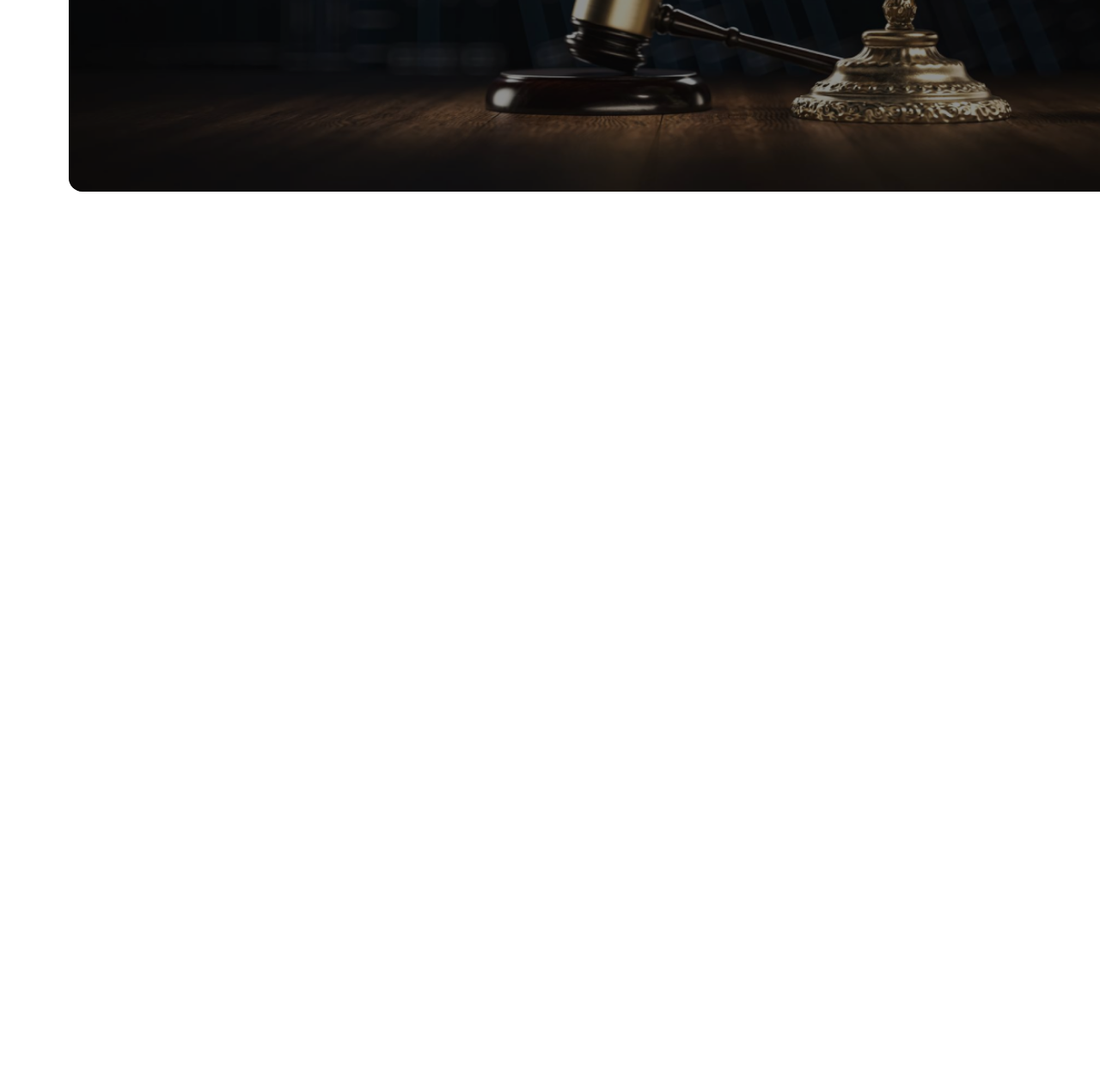
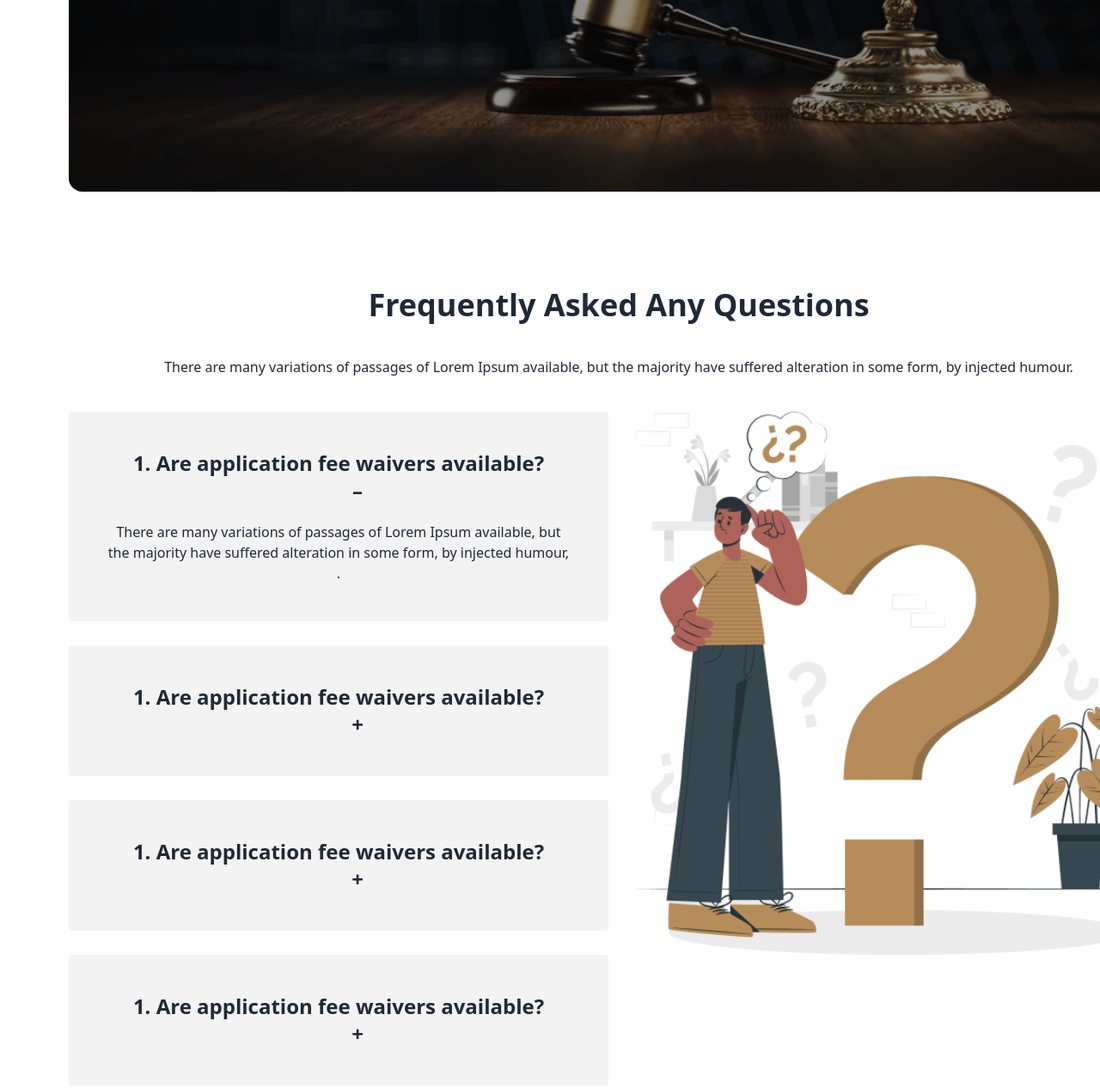
Before and after one commit to zahid072/legal-solution, a plain HTML site: page index.html in a window 1280 px wide. Shown: the part 2573-3839 px from the top of the page at 86% size. Before the commit the page ends 2796 px from the top, so only its background shows below. Drawn offline with nearby package versions, Linux system fonts and the light colour scheme.

Commit message:
asked question section added

```diff
--- a/index.html
+++ b/index.html
@@ -177,53 +177,74 @@
         <section>
             <div class="text-center space-y-10">
                 <h1 class="text-4xl font-extrabold">What our client say</h1>
-                <p>There are many variations of passages of Lorem Ipsum available, but the majority have suffered alteration in some form, by injected humour.</p>
+                <p>There are many variations of passages of Lorem Ipsum available, but the majority have suffered
+                    alteration in some form, by injected humour.</p>
                 <div class="bg-[url('./images/banner.png')] bg-cover bg-no-repeat lg:h-[600px] rounded-2xl">
                     <div class="carousel w-full h-full bg-[#0b0b0b73] rounded-2xl">
                         <div id="slide1" class="carousel-item relative w-full ">
                             <div class="text-white max-w-[900px] mx-auto lg:mt-32 mt-16 px-4">
-                                <img class="w-16 mx-auto mb-6 rounded-full border-4" src="https://avatars.githubusercontent.com/u/155253512?v=4" alt="">
+                                <img class="w-16 mx-auto mb-6 rounded-full border-4"
+                                    src="https://avatars.githubusercontent.com/u/155253512?v=4" alt="">
                                 <h1 class="lg:text-2xl lg:font-extrabold text-xl font-bold">MD. ZAHID HASAN</h1>
                                 <p>UIX Designer</p>
-                                <p class="mt-8 leading-7">Contrary to popular belief, Lorem Ipsum is not simply random text. It has roots in a piece of classical Latin literature from 45 BC, making it over 2000 years old. Richard McClintock, a Latin professor at Hampden-Sydney College in Virginia, looked up one of the more obscure Latin words, consectetur.</p>
+                                <p class="mt-8 leading-7">Contrary to popular belief, Lorem Ipsum is not simply random
+                                    text. It has roots in a piece of classical Latin literature from 45 BC, making it
+                                    over 2000 years old. Richard McClintock, a Latin professor at Hampden-Sydney College
+                                    in Virginia, looked up one of the more obscure Latin words, consectetur.</p>
                             </div>
-                          <div class="absolute flex justify-between transform -translate-y-1/2 left-5 right-5 top-1/2">
+                            <div
+                                class="absolute flex justify-between transform -translate-y-1/2 left-5 right-5 top-1/2">
                                 <a href="#slide4" class="btn btn-circle bg-transparent text-white">❮</a>
                                 <a href="#slide2" class="btn btn-circle bg-transparent text-white">❯</a>
                             </div>
                         </div>
                         <div id="slide2" class="carousel-item relative w-full">
                             <div class="text-white max-w-[900px] mx-auto lg:mt-32 mt-16 px-4">
-                                <img class="w-16 mx-auto mb-6 rounded-full border-4" src="https://avatars.githubusercontent.com/u/155253512?v=4" alt="">
+                                <img class="w-16 mx-auto mb-6 rounded-full border-4"
+                                    src="https://avatars.githubusercontent.com/u/155253512?v=4" alt="">
                                 <h1 class="lg:text-2xl lg:font-extrabold text-xl font-bold">MD. ZAHID HASAN</h1>
                                 <p>UIX Designer</p>
-                                <p class="mt-8 leading-7">Contrary to popular belief, Lorem Ipsum is not simply random text. It has roots in a piece of classical Latin literature from 45 BC, making it over 2000 years old. Richard McClintock, a Latin professor at Hampden-Sydney College in Virginia, looked up one of the more obscure Latin words, consectetur.</p>
+                                <p class="mt-8 leading-7">Contrary to popular belief, Lorem Ipsum is not simply random
+                                    text. It has roots in a piece of classical Latin literature from 45 BC, making it
+                                    over 2000 years old. Richard McClintock, a Latin professor at Hampden-Sydney College
+                                    in Virginia, looked up one of the more obscure Latin words, consectetur.</p>
                             </div>
-                          <div class="absolute flex justify-between transform -translate-y-1/2 left-5 right-5 top-1/2">
+                            <div
+                                class="absolute flex justify-between transform -translate-y-1/2 left-5 right-5 top-1/2">
                                 <a href="#slide1" class="btn btn-circle bg-transparent text-white">❮</a>
                                 <a href="#slide3" class="btn btn-circle bg-transparent text-white">❯</a>
                             </div>
                         </div>
                         <div id="slide3" class="carousel-item relative w-full">
                             <div class="text-white max-w-[900px] mx-auto lg:mt-32 mt-16 px-4">
-                                <img class="w-16 mx-auto mb-6 rounded-full border-4" src="https://avatars.githubusercontent.com/u/155253512?v=4" alt="">
+                                <img class="w-16 mx-auto mb-6 rounded-full border-4"
+                                    src="https://avatars.githubusercontent.com/u/155253512?v=4" alt="">
                                 <h1 class="lg:text-2xl lg:font-extrabold text-xl font-bold">MD. ZAHID HASAN</h1>
                                 <p>UIX Designer</p>
-                                <p class="mt-8 leading-7">Contrary to popular belief, Lorem Ipsum is not simply random text. It has roots in a piece of classical Latin literature from 45 BC, making it over 2000 years old. Richard McClintock, a Latin professor at Hampden-Sydney College in Virginia, looked up one of the more obscure Latin words, consectetur.</p>
+                                <p class="mt-8 leading-7">Contrary to popular belief, Lorem Ipsum is not simply random
+                                    text. It has roots in a piece of classical Latin literature from 45 BC, making it
+                                    over 2000 years old. Richard McClintock, a Latin professor at Hampden-Sydney College
+                                    in Virginia, looked up one of the more obscure Latin words, consectetur.</p>
                             </div>
-                          <div class="absolute flex justify-between transform -translate-y-1/2 left-5 right-5 top-1/2">
+                            <div
+                                class="absolute flex justify-between transform -translate-y-1/2 left-5 right-5 top-1/2">
                                 <a href="#slide2" class="btn btn-circle bg-transparent text-white">❮</a>
                                 <a href="#slide4" class="btn btn-circle bg-transparent text-white">❯</a>
                             </div>
                         </div>
                         <div id="slide4" class="carousel-item relative w-full">
                             <div class="text-white max-w-[900px] mx-auto lg:mt-32 mt-16 px-4">
-                                <img class="w-16 mx-auto mb-6 rounded-full border-4" src="https://avatars.githubusercontent.com/u/155253512?v=4" alt="">
+                                <img class="w-16 mx-auto mb-6 rounded-full border-4"
+                                    src="https://avatars.githubusercontent.com/u/155253512?v=4" alt="">
                                 <h1 class="lg:text-2xl lg:font-extrabold text-xl font-bold">MD. ZAHID HASAN</h1>
                                 <p>UIX Designer</p>
-                                <p class="mt-8 leading-7">Contrary to popular belief, Lorem Ipsum is not simply random text. It has roots in a piece of classical Latin literature from 45 BC, making it over 2000 years old. Richard McClintock, a Latin professor at Hampden-Sydney College in Virginia, looked up one of the more obscure Latin words, consectetur.</p>
+                                <p class="mt-8 leading-7">Contrary to popular belief, Lorem Ipsum is not simply random
+                                    text. It has roots in a piece of classical Latin literature from 45 BC, making it
+                                    over 2000 years old. Richard McClintock, a Latin professor at Hampden-Sydney College
+                                    in Virginia, looked up one of the more obscure Latin words, consectetur.</p>
                             </div>
-                          <div class="absolute flex justify-between transform -translate-y-1/2 left-5 right-5 top-1/2">
+                            <div
+                                class="absolute flex justify-between transform -translate-y-1/2 left-5 right-5 top-1/2">
                                 <a href="#slide3" class="btn btn-circle bg-transparent text-white">❮</a>
                                 <a href="#slide1" class="btn btn-circle bg-transparent text-white">❯</a>
                             </div>
@@ -232,7 +253,38 @@
                 </div>
             </div>
         </section>
+        <!-- Asked question section -->
+        <section class="text-center lg:my-28 my-10 space-y-10">
+            <h1 class="lg:text-4xl text-2xl font-extrabold">Frequently Asked Any Questions</h1>
+            <p>There are many variations of passages of Lorem Ipsum available, but the majority have suffered alteration
+                in some form, by injected humour.</p>
+            <div class="flex lg:flex-row flex-col-reverse gap-6">
+                <div class="lg:w-1/2 w-full space-y-7">
+                    <div class="p-11 bg-[#F3F3F3] rounded">
+                        <h1 class="text-2xl font-bold mb-5">1. Are application fee waivers available? <span
+                                class="ml-11">–</span></h1>
+                        <p>There are many variations of passages of Lorem Ipsum available, but the majority have
+                            suffered alteration in some form, by injected humour, . </p>
+                    </div>
+                    <div class="p-11 bg-[#F3F3F3] rounded">
+                        <h1 class="text-2xl font-bold">1. Are application fee waivers available? <span
+                                class="ml-11">+</span></h1>
+                    </div>
+                    <div class="p-11 bg-[#F3F3F3] rounded">
+                        <h1 class="text-2xl font-bold">1. Are application fee waivers available? <span
+                                class="ml-11">+</span></h1>
+                    </div>
+                    <div class="p-11 bg-[#F3F3F3] rounded">
+                        <h1 class="text-2xl font-bold">1. Are application fee waivers available? <span
+                                class="ml-11">+</span></h1>
+                    </div>
 
+                </div>
+                <div class=" lg:w-1/2 w-full">
+                    <img class="w-full" src="./images/faq.png" alt="">
+                </div>
+            </div>
+        </section>
 
     </main>
     <footer>
```
Lines whose indentation alone changed are shown as unchanged.
